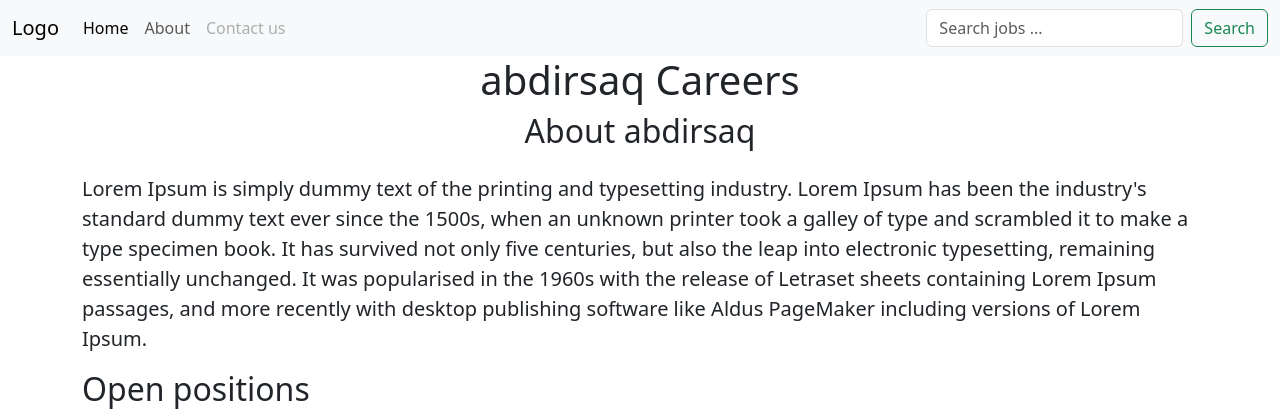
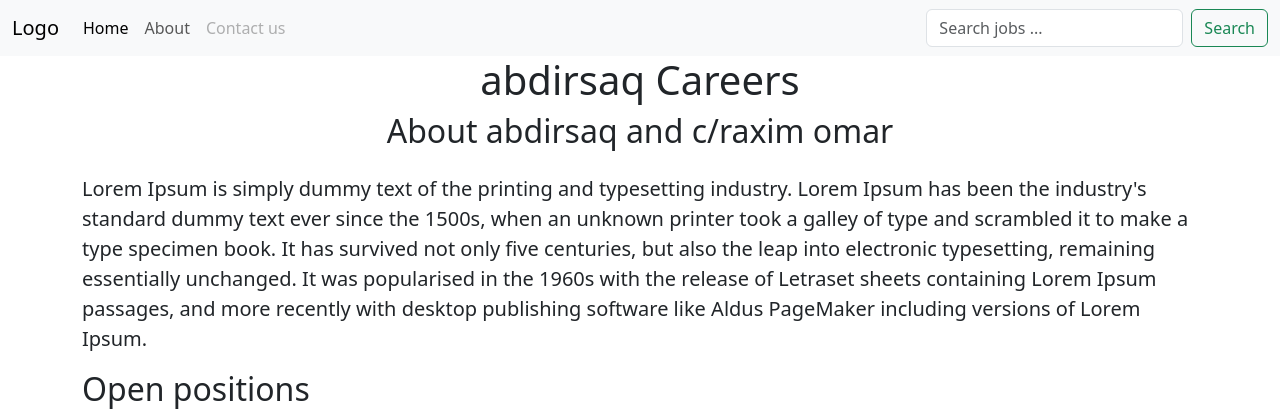
Before and after one commit to Abdirasaaq-Nor/my-own-website-v2, a Flask app: page / in a window 1280 px wide. Shown: the top 415 px of the page. Run offline with Flask 2, Linux system fonts and the light colour scheme.

Commit message:
added a new career

```diff
--- a/templates/home.html
+++ b/templates/home.html
@@ -45,7 +45,7 @@
     </h1>
 
 
-      <h2 class= "text-center">About abdirsaq</h2>
+      <h2 class= "text-center">About abdirsaq and c/raxim omar</h2>
       <p class="lead mt-4">
         Lorem Ipsum is simply dummy text of the printing and typesetting industry. Lorem Ipsum has been the industry's standard dummy text ever since the 1500s, when an unknown printer took a galley of type and scrambled it to make a type specimen book. It has survived not only five centuries, but also the leap into electronic typesetting, remaining essentially unchanged. It was popularised in the 1960s with the release of Letraset sheets containing Lorem Ipsum passages, and more recently with desktop publishing software like Aldus PageMaker including versions of Lorem Ipsum.
       </p>
```
